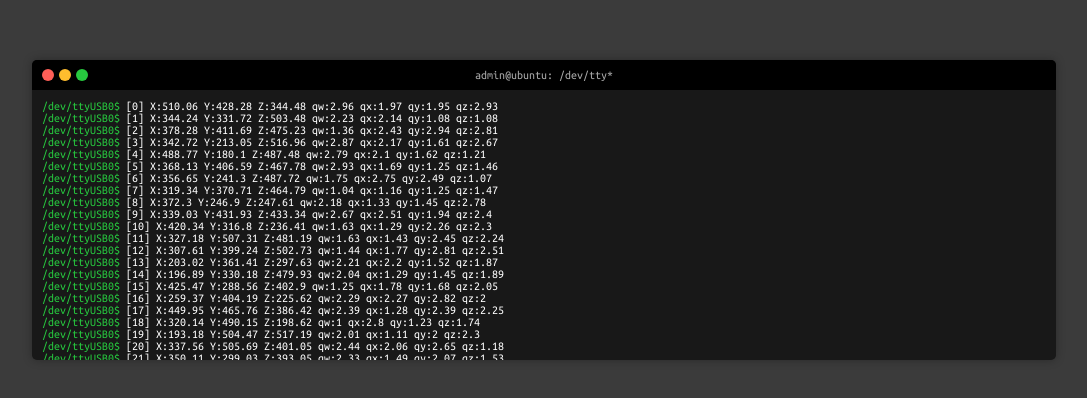
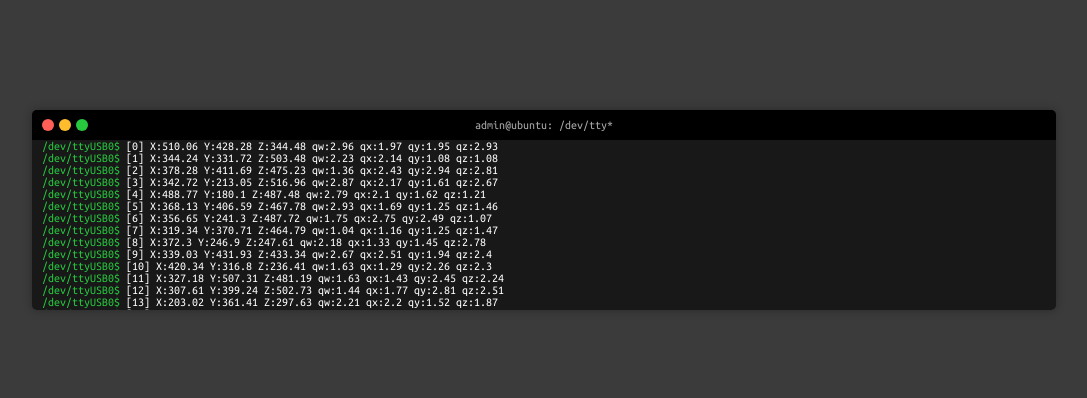
Before and after one commit to playforest/terminal-virtual-scroll, a React (Create React App) app in the folder examples/simple/: page / in a window 1280 px wide. Shown: the part 190-588 px from the top of the page, without its empty margins (96-1183 px from the left). Built offline with nearby package versions, Linux system fonts and the light colour scheme.

Commit message:
change tterminal styling for testing

```diff
--- a/examples/simple/src/App.css
+++ b/examples/simple/src/App.css
@@ -6,7 +6,7 @@ body {
 
 .mac-window {
     width: 80vw;
-    height: 300px;
+    height: 200px;
     background-color: #181818;
     border-radius: 5px;
     box-shadow: 0 0 10px rgba(0, 0, 0, 0.3);
@@ -59,7 +59,7 @@ body {
 }
 
 .mac-window .content {
-    padding: 10px;
+    padding-left: 10px;
     color: #fff;
     height: calc(100% - 30px);
     overflow: auto;
```
